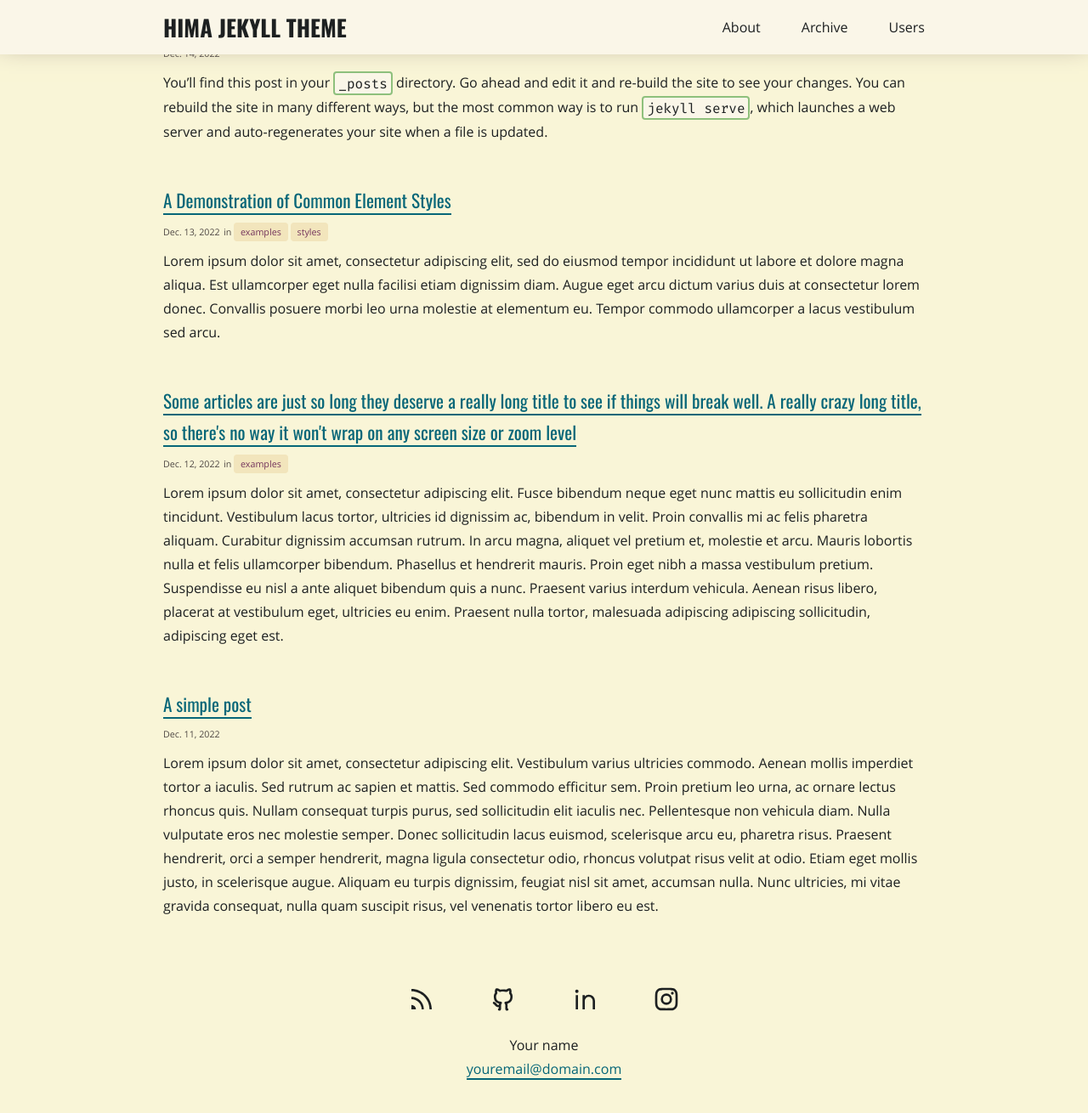
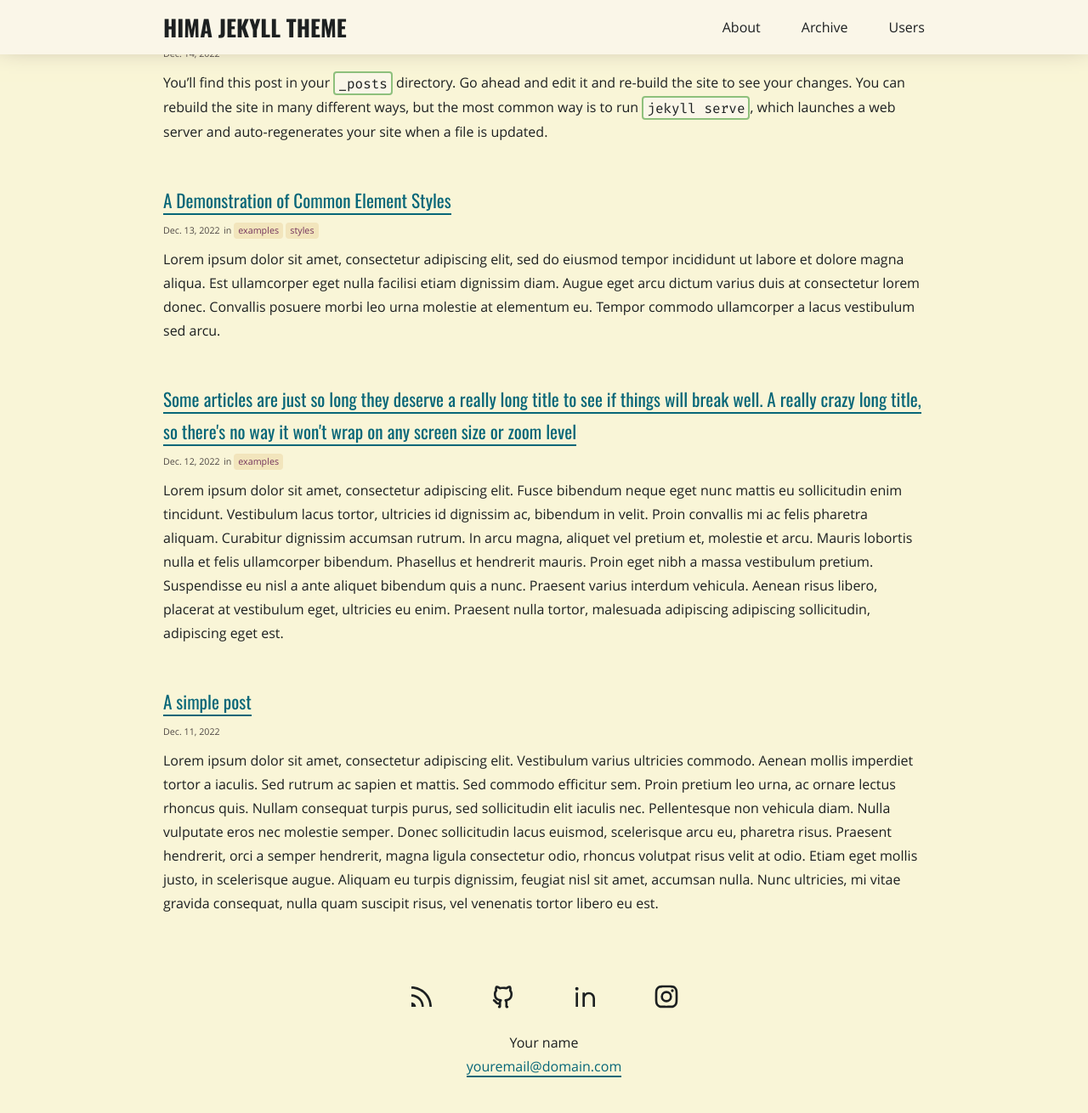
Before and after one commit to brandoncardoso/hima, a Jekyll site: the page built from index.md, in a window 1280 px wide and 1400 px high, scrolled down 485 px. Shown: the top 1310 px of the window at 85% size. Built offline with Jekyll 4.4.1, drawn with Linux system fonts in a browser that asks for light colours.

Commit message:
reduce padding on tag

```diff
--- a/_sass/hima/main.scss
+++ b/_sass/hima/main.scss
@@ -368,7 +368,7 @@ a {
 
 .tag {
   background: $tag-background;
-  padding: .1rem .5rem;
+  padding: 0 .33rem;
   border-radius: $block-border-radius;
   display: inline-block;
   margin: 0;
```
